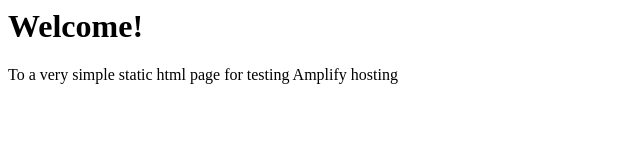
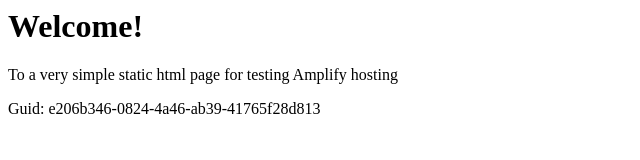
Before and after one commit to aws-aemilia-sin/Github-PR-Commit-Integration-Test-DoNotTouch-Gith-OKSLNVO2-v1-preprod-ap-southeast-1, a website: page src/index.html in a window 1280 px wide. Shown: the whole page, without its empty margins (0-640 px from the left). Drawn offline with Linux system fonts and the light colour scheme.

Commit message:
commit from integ tests

```diff
--- a/src/index.html
+++ b/src/index.html
@@ -1,3 +1,5 @@
+
+
 <html lang="en">
 
 <head>
@@ -10,6 +12,6 @@
 <body>
     <h1>Welcome!</h1>
     <p>To a very simple static html page for testing Amplify hosting</p>
-</body>
+    <p>Guid: e206b346-0824-4a46-ab39-41765f28d813</p></body>
 
 </html>
```
